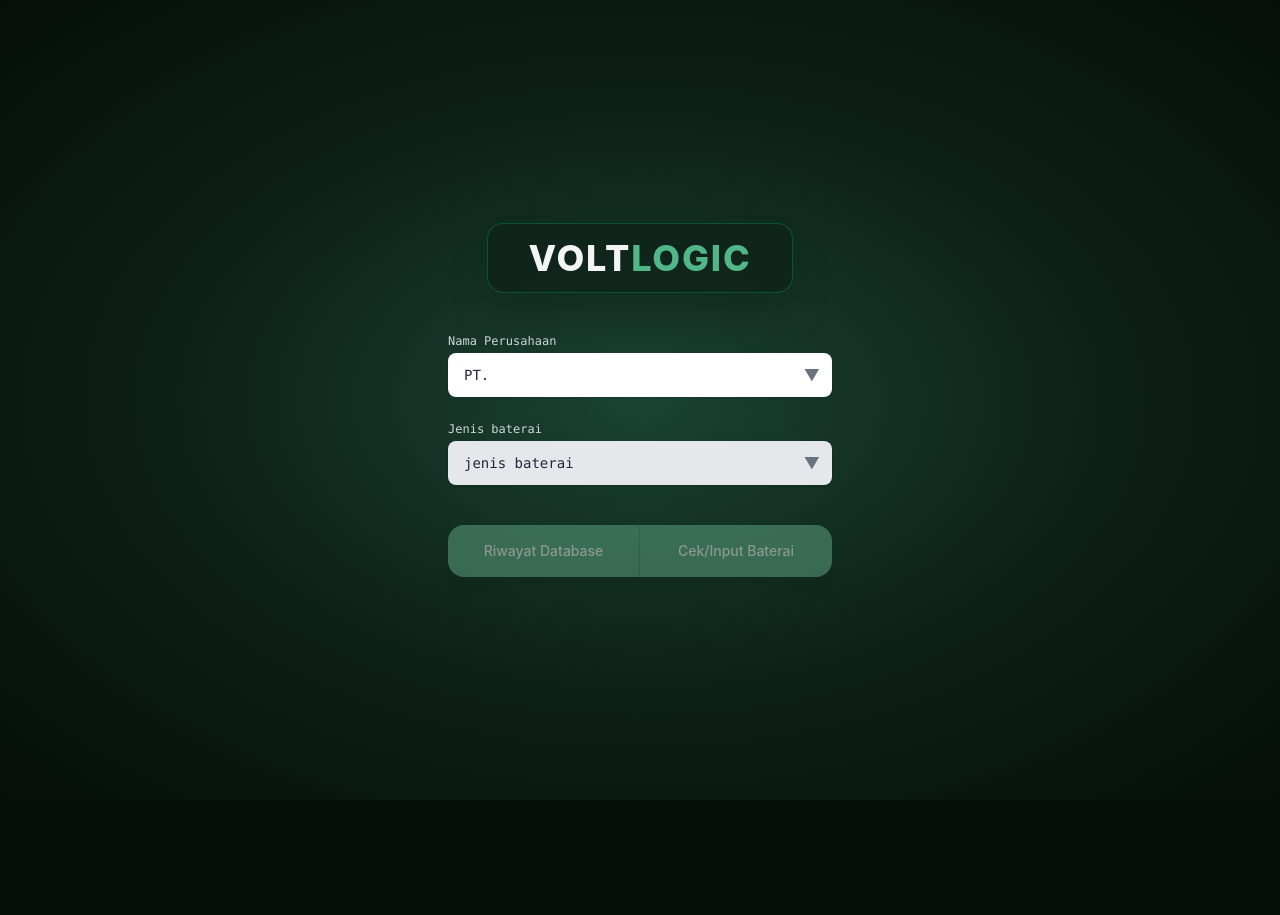
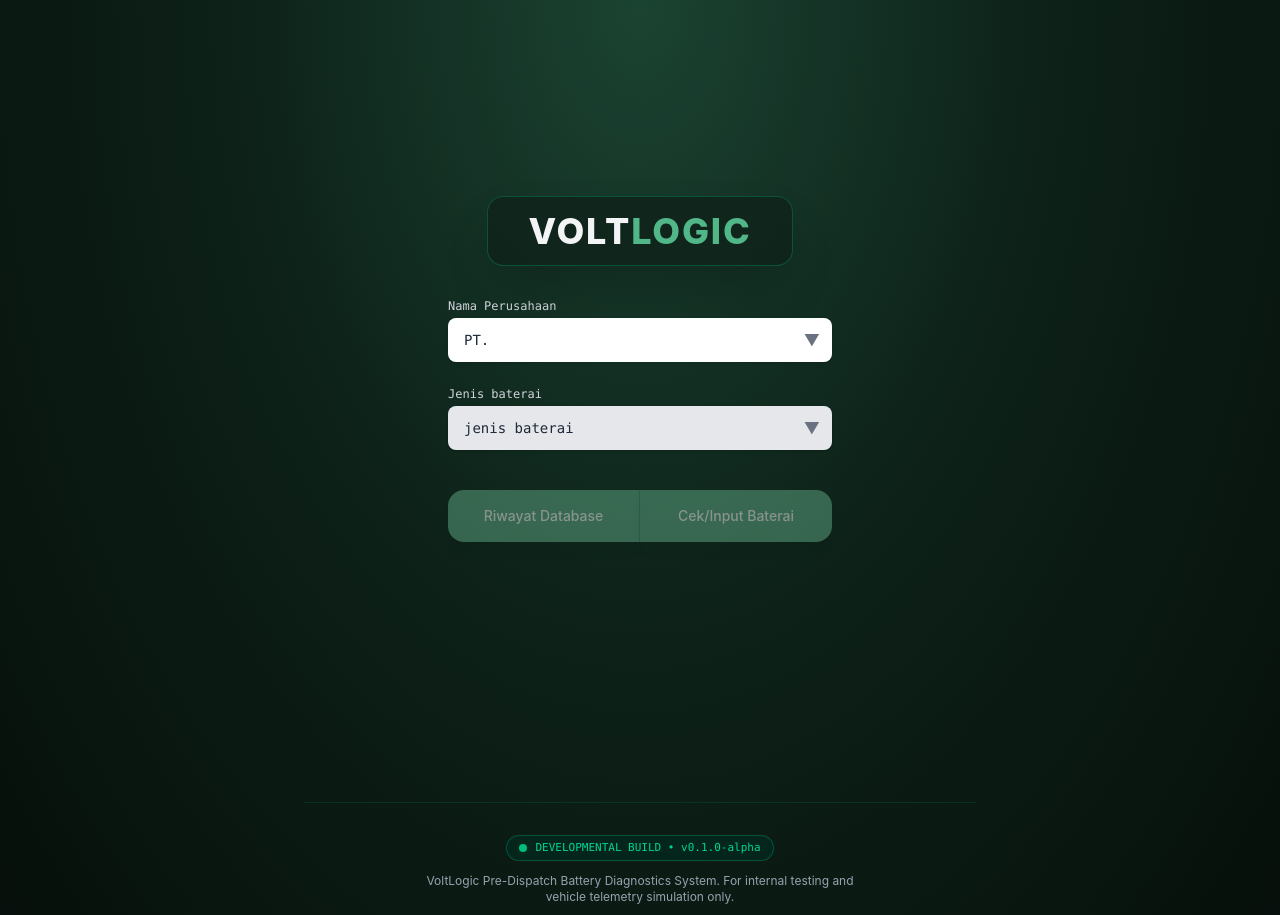
Before and after one commit to aidenwantstocode/volt-logic-ui, a React (Vite) app: page / in a window 1280 px wide. Shown: the top 915 px of the page. Before the commit the page ends 800 px from the top, so only its background shows below. Built offline with nearby package versions, Linux system fonts and the light colour scheme.

Commit message:
style(layout): elevate main interactable cluster and display dev build warning in footer

```diff
--- a/src/App.tsx
+++ b/src/App.tsx
@@ -72,10 +72,13 @@ export default function App() {
   };
 
   return (
-    <div className="min-h-screen w-screen flex flex-col items-center justify-center p-6 bg-[radial-gradient(ellipse_at_center,_#1b4332_0%,_#0d2118_50%,_#060e0a_100%)]">
+    <div className="min-h-[125vh] w-full flex flex-col justify-between items-center p-6 bg-[radial-gradient(ellipse_at_top,_#1b4332_0%,_#0d2118_45%,_#060e0a_100%)] text-gray-100 selection:bg-emerald-500 selection:text-gray-950">
+
+      {/* Central Content (Elevated slightly higher on the page) */}
+      <div className="w-full flex-1 flex flex-col items-center justify-center pt-2 pb-24">
 
         {/* Logo VOLTLOGIC */}
-      <div className="mb-10 text-center">
+        <div className="mb-8 text-center">
           <div className="inline-block px-10 py-3.5 rounded-2xl bg-[#10241b]/90 border border-emerald-500/30 shadow-2xl backdrop-blur-md">
             <h1 className="text-3xl sm:text-4xl font-extrabold tracking-wider text-gray-100 font-sans">
               VOLT<span className="text-[#52b788]">LOGIC</span>
@@ -84,7 +87,7 @@ export default function App() {
         </div>
 
         {/* Kontainer Dropdown & Tombol */}
-      <div className="w-full max-w-sm space-y-6">
+        <main className="w-full max-w-sm space-y-6">
 
           {/* Dropdown 1: Nama Perusahaan */}
           <div className="space-y-1">
@@ -148,7 +151,28 @@ export default function App() {
               Cek/Input Baterai
             </button>
           </div>
+        </main>
       </div>
+
+      {/* Footer Section */}
+      <footer className="w-full max-w-2xl mt-auto pt-8 pb-4 border-t border-emerald-500/15 flex flex-col items-center gap-3 text-center">
+        <div className="inline-flex items-center gap-2 px-3 py-1 rounded-full bg-emerald-950/60 border border-emerald-500/30 text-[11px] font-mono text-emerald-400 backdrop-blur-sm">
+          <span className="relative flex h-2 w-2">
+            <span className="animate-ping absolute inline-flex h-full w-full rounded-full bg-emerald-400 opacity-75"></span>
+            <span className="relative inline-flex rounded-full h-2 w-2 bg-emerald-500"></span>
+          </span>
+          <span>DEVELOPMENTAL BUILD • v0.1.0-alpha</span>
+        </div>
+
+        <p className="text-xs text-gray-400 max-w-md font-sans">
+          VoltLogic Pre-Dispatch Battery Diagnostics System. For internal testing and vehicle telemetry simulation only.
+        </p>
+
+        <div className="flex items-center justify-center gap-1.5 text-[11px] font-mono text-amber-400/80 bg-amber-950/30 border border-amber-500/20 px-3 py-1 rounded-md">
+          <span>⚠</span>
+          <span>Notice: This is an active developmental build. Features and data models may change without notice.</span>
+        </div>
+      </footer>
 
       {/* MODAL 1: Input Telemetri Baterai */}
       {showInputModal && (
```
Lines whose indentation alone changed are shown as unchanged.
